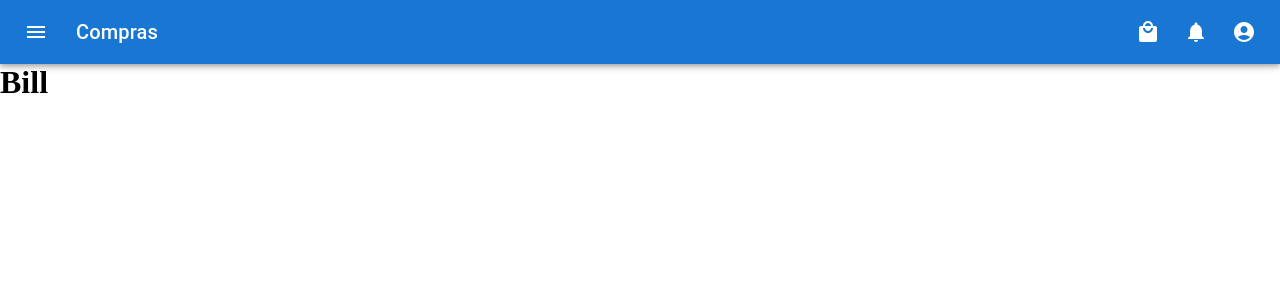
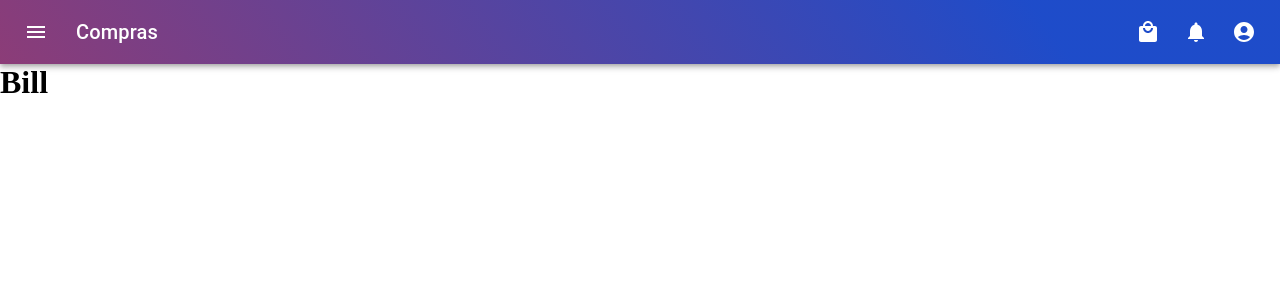
Before and after one commit to ruturajmengal2016/Project_1, a React (Create React App) app: page /bill in a window 1280 px wide. Shown: the top 300 px of the page. Built offline with nearby package versions, Linux system fonts and the light colour scheme; the HTML template or start-up script is replaced by a standard one.

Commit message:
home page and navigation page  update

```diff
--- a/src/Components/Atoms/Navigation.jsx
+++ b/src/Components/Atoms/Navigation.jsx
@@ -179,7 +179,13 @@ export default function Navigation() {
   return (
     <Box sx={{ flexGrow: 1 }}>
       <AppBar position="sticky">
-        <Toolbar>
+        <Toolbar
+          sx={{
+            padding: "0rem",
+            background:
+              `linear-gradient(234deg, rgba(34,43,195,0.560749299719888) 19%, rgba(224,18,53,0.5775560224089635) 100%)`,
+          }}
+        >
           <IconButton
             size="large"
             edge="start"
--- a/src/Pages/Home.jsx
+++ b/src/Pages/Home.jsx
@@ -71,7 +71,7 @@ function Home() {
           flexWrap: "wrap",
           gap: "1rem",
           width: { xs: "100%", sm: "50%" },
-          backgroundColor: { xs: "lightcoral", sm: "lightskyblue" },
+          background: `linear-gradient(234deg, rgba(34,43,195,0.7540266106442577) 19%, rgba(224,18,53,0.8184523809523809) 100%)`,
         }}
       >
         {data.map((ele, ind) => {
```
Also changed, not shown: 7 other files (tests, documents, lock files or other folders).
